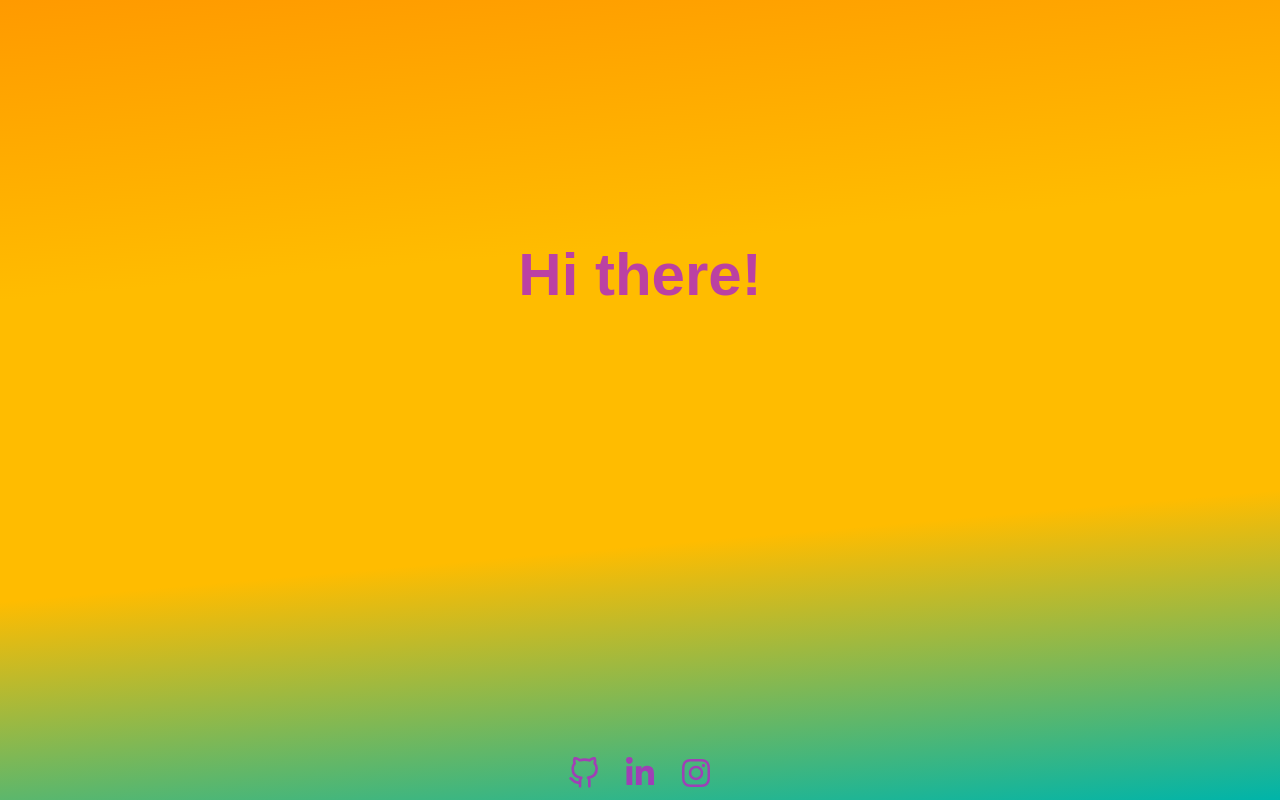
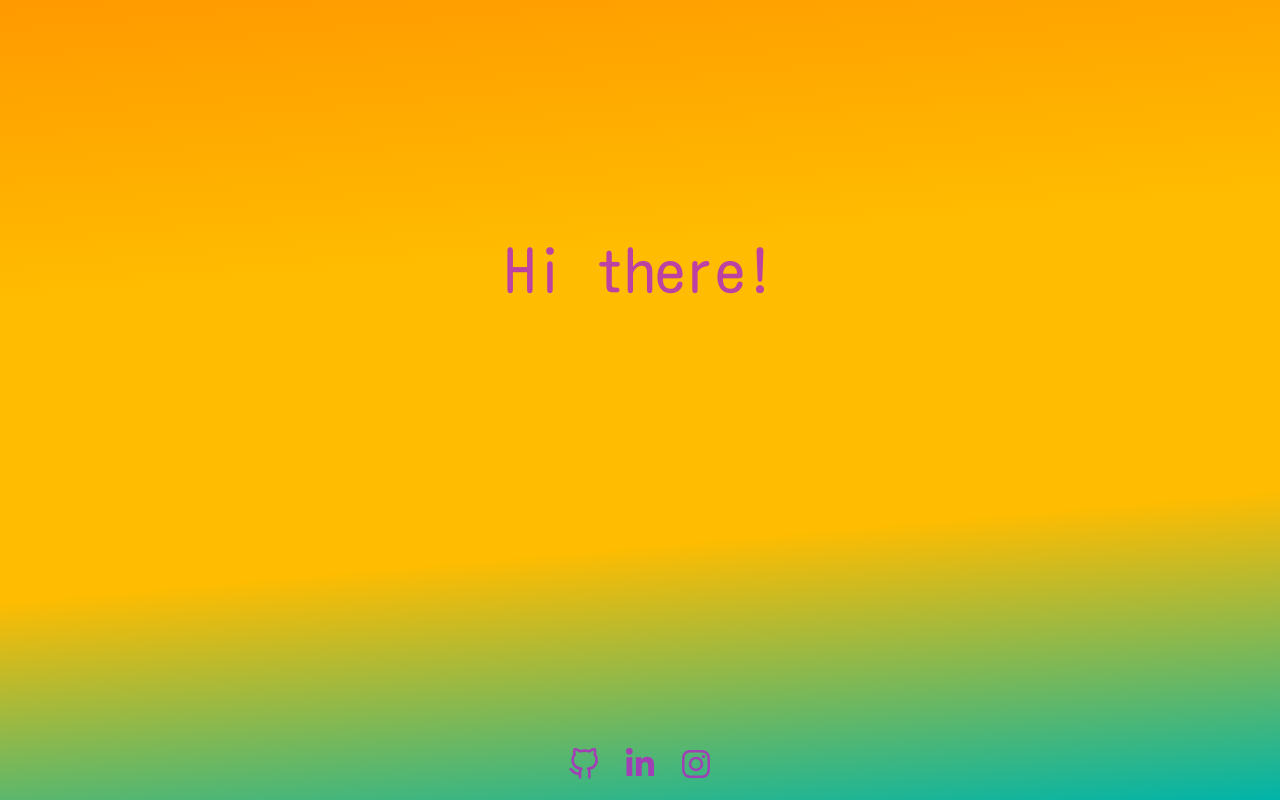
Before and after one commit to kvklink/greetings, a React (Create React App) app: page / in a window 1280 px wide. Built offline with nearby package versions, Linux system fonts and the light colour scheme.

Commit message:
import custom font add import statement for custom font Kosugi Maru update package.json

```diff
--- a/src/global.css
+++ b/src/global.css
@@ -1,3 +1,5 @@
+@import url("https://fonts.googleapis.com/css2?family=Kosugi+Maru&display=swap");
+
 html {
   height: 100vh;
   background: rgb(255, 154, 0);
```
Also changed, not shown: package.json (+5 -14 lines).
